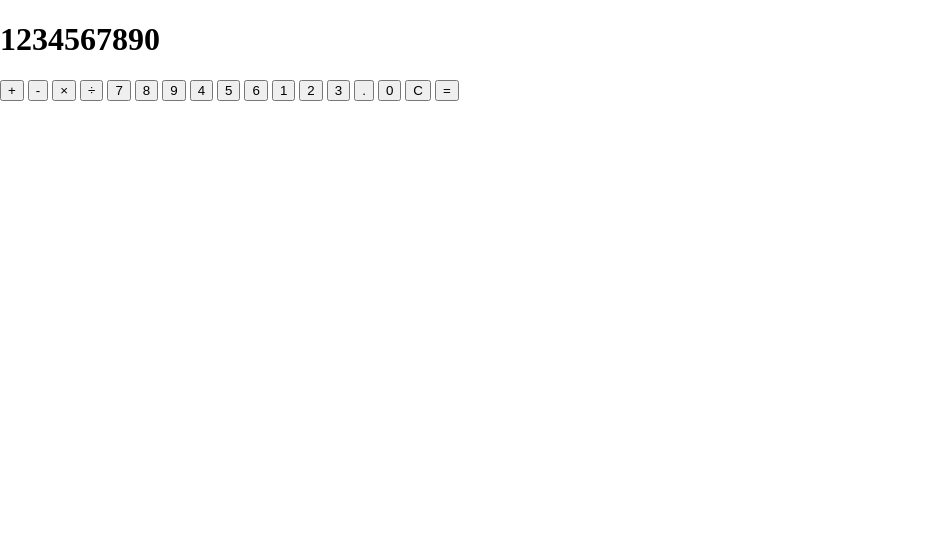
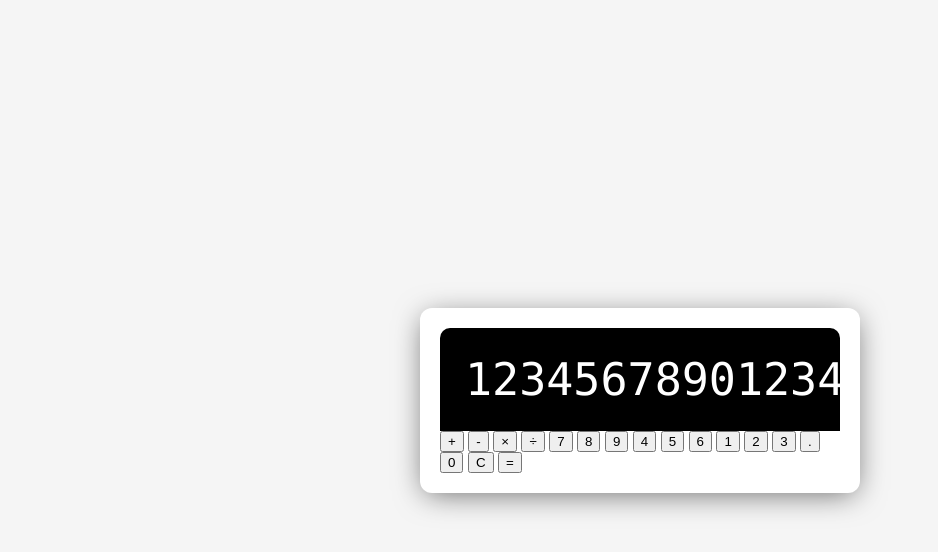
Before and after one commit to hiclassic/calculator, a plain HTML site: page index.html in a window 1280 px wide. Shown: the whole page, without its empty margins (0-938 px from the left). Drawn offline with Linux system fonts and the light colour scheme.

Commit message:
Build UI Display CSS

```diff
--- a/index.html
+++ b/index.html
@@ -10,10 +10,10 @@
 </head>
 <body>
     <!-- Calculator -->
-     <div class="colculstor">
+     <div class="calculator">
         <!-- Display -->
          <div class="calculator-display">
-            <h1>1234567890</h1>
+            <h1>1234567890123456789</h1>
 
          </div>
          <!-- Buttons -->
--- a/style.css
+++ b/style.css
@@ -6,4 +6,62 @@ html {
 body {
   margin: 0;
   min-height: 100vh;
+  display: flex;
+  justify-content: center;
+  align-items: center;
+  font-family: sans-serif;
+  background: whitesmoke;
 }
+
+   .calculator {
+    width: 400px;
+    border-radius: 12px;
+
+   background: white;
+    padding: 20px;
+    box-shadow: 0 5px 30px -5px rgba(0, 0, 0, 0.6);
+  }
+
+  /* Display */
+
+  .calculator-display {
+    background: black;
+    color: white;
+    margin: 0 ;
+    display: flex;
+    align-items: center;
+    justify-content: flex-end;
+    border-radius: 10px 10px 0 0;
+  }
+
+ .calculator-display h1 {
+    margin: 0;
+    font-size: 45px;
+    overflow-x: auto;
+    padding: 25px;
+    font-family: 'Lucida Console', sans-serif;
+    font-weight: 100;
+
+  }
+
+  /* custom scrollbar */
+
+  /* width */
+::-webkit-scrollbar {
+  width: 10px;
+}
+
+/* Track */
+::-webkit-scrollbar-track {
+  background: #f1f1f1;
+}
+
+/* Handle */
+::-webkit-scrollbar-thumb {
+  background: #888;
+}
+
+/* Handle on hover */
+::-webkit-scrollbar-thumb:hover {
+  background: #555;
+}
```
